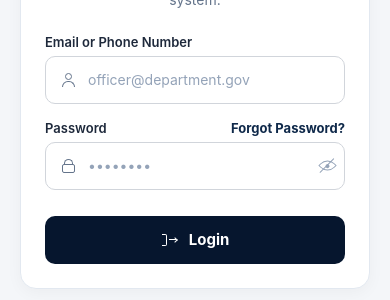
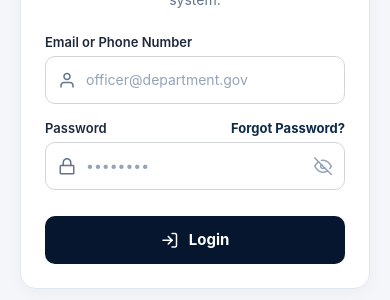
Before and after one commit to AmmanRaikarsOrg/PoliceApp, a React Native app: screen /Auth in a window 390 px wide. Shown: the part 338-638 px from the top of the page. Built offline with nearby package versions, Linux system fonts and the light colour scheme.

Commit message:
feat: add LoginScreen component and configure vector-icons path in tsconfig

```diff
--- a/src/screens/LoginScreen.tsx
+++ b/src/screens/LoginScreen.tsx
@@ -12,6 +12,7 @@ import {
 } from "react-native";
 import { SafeAreaView } from "react-native-safe-area-context";
 import { StatusBar } from "expo-status-bar";
+import { Feather } from "@expo/vector-icons";
 
 export type LoginScreenProps = {
   onLoginSuccess?: () => void;
@@ -19,58 +20,15 @@ export type LoginScreenProps = {
   navigation?: any;
 };
 
-// --- Custom Icon Components ---
-
 function ShieldBadge() {
   return (
-    <View style={iconStyles.badgeContainer}>
-      <View style={iconStyles.shieldOuter}>
-        <Text style={iconStyles.shieldStar}>★</Text>
+    <View style={styles.badgeContainer}>
+      <View style={styles.shieldOuter}>
+        <Text style={styles.shieldStar}>★</Text>
       </View>
     </View>
   );
 }
-
-function UserIcon() {
-  return (
-    <View style={iconStyles.iconWrapper}>
-      <View style={iconStyles.userHead} />
-      <View style={iconStyles.userBody} />
-    </View>
-  );
-}
-
-function LockIcon() {
-  return (
-    <View style={iconStyles.iconWrapper}>
-      <View style={iconStyles.lockShackle} />
-      <View style={iconStyles.lockBody} />
-    </View>
-  );
-}
-
-function EyeIcon({ visible }: { visible: boolean }) {
-  return (
-    <View style={iconStyles.eyeWrapper}>
-      <View style={[iconStyles.eyeOval, visible && iconStyles.eyeOvalVisible]}>
-        <View style={[iconStyles.eyePupil, visible && iconStyles.eyePupilVisible]} />
-      </View>
-      {!visible && <View style={iconStyles.eyeSlash} />}
-    </View>
-  );
-}
-
-function LoginIcon() {
-  return (
-    <View style={iconStyles.loginIconContainer}>
-      <View style={iconStyles.loginDoor} />
-      <View style={iconStyles.loginArrowLine} />
-      <View style={iconStyles.loginArrowHead} />
-    </View>
-  );
-}
-
-// --- Main LoginScreen Component ---
 
 export function LoginScreen({
   onLoginSuccess,
@@ -82,7 +40,6 @@ export function LoginScreen({
   const [isPasswordVisible, setIsPasswordVisible] = useState(false);
 
   const handleLogin = () => {
-    // Backend authentication not implemented yet per specification
     if (onLoginSuccess) {
       onLoginSuccess();
     } else if (navigation && typeof navigation.replace === "function") {
@@ -129,7 +86,12 @@ export function LoginScreen({
             <View style={styles.fieldContainer}>
               <Text style={styles.label}>Email or Phone Number</Text>
               <View style={styles.inputWrapper}>
-                <UserIcon />
+                <Feather
+                  name="user"
+                  size={18}
+                  color="#64748B"
+                  style={styles.inputIcon}
+                />
                 <TextInput
                   style={styles.input}
                   placeholder="officer@department.gov"
@@ -156,7 +118,12 @@ export function LoginScreen({
                 </Pressable>
               </View>
               <View style={styles.inputWrapper}>
-                <LockIcon />
+                <Feather
+                  name="lock"
+                  size={18}
+                  color="#64748B"
+                  style={styles.inputIcon}
+                />
                 <TextInput
                   style={styles.input}
                   placeholder="••••••••"
@@ -176,7 +143,11 @@ export function LoginScreen({
                   }
                   style={styles.eyeButton}
                 >
-                  <EyeIcon visible={isPasswordVisible} />
+                  <Feather
+                    name={isPasswordVisible ? "eye" : "eye-off"}
+                    size={18}
+                    color={isPasswordVisible ? "#0F294A" : "#94A3B8"}
+                  />
                 </Pressable>
               </View>
             </View>
@@ -190,7 +161,12 @@ export function LoginScreen({
               onPress={handleLogin}
               accessibilityRole="button"
             >
-              <LoginIcon />
+              <Feather
+                name="log-in"
+                size={18}
+                color="#FFFFFF"
+                style={styles.loginIcon}
+              />
               <Text style={styles.loginButtonText}>Login</Text>
             </Pressable>
           </View>
@@ -243,6 +219,34 @@ const styles = StyleSheet.create({
     shadowRadius: 16,
     elevation: 2,
   },
+  badgeContainer: {
+    width: 64,
+    height: 64,
+    borderRadius: 32,
+    backgroundColor: "#ECEFF4",
+    alignItems: "center",
+    justifyContent: "center",
+    alignSelf: "center",
+    marginBottom: 16,
+  },
+  shieldOuter: {
+    width: 28,
+    height: 30,
+    backgroundColor: "#06162E",
+    borderTopLeftRadius: 5,
+    borderTopRightRadius: 5,
+    borderBottomLeftRadius: 15,
+    borderBottomRightRadius: 15,
+    alignItems: "center",
+    justifyContent: "center",
+  },
+  shieldStar: {
+    color: "#FFFFFF",
+    fontSize: 12,
+    lineHeight: 13,
+    fontWeight: "bold",
+    textAlign: "center",
+  },
   heading: {
     fontSize: 26,
     fontWeight: "700",
@@ -294,6 +298,9 @@ const styles = StyleSheet.create({
     paddingHorizontal: 12,
     backgroundColor: "#FFFFFF",
   },
+  inputIcon: {
+    marginRight: 10,
+  },
   input: {
     flex: 1,
     fontSize: 14,
@@ -319,6 +326,9 @@ const styles = StyleSheet.create({
   buttonPressed: {
     opacity: 0.88,
   },
+  loginIcon: {
+    marginRight: 4,
+  },
   loginButtonText: {
     fontSize: 15,
     fontWeight: "700",
@@ -342,148 +352,3 @@ const styles = StyleSheet.create({
     marginTop: 2,
   },
 });
-
-const iconStyles = StyleSheet.create({
-  badgeContainer: {
-    width: 64,
-    height: 64,
-    borderRadius: 32,
-    backgroundColor: "#ECEFF4",
-    alignItems: "center",
-    justifyContent: "center",
-    alignSelf: "center",
-    marginBottom: 16,
-  },
-  shieldOuter: {
-    width: 28,
-    height: 30,
-    backgroundColor: "#06162E",
-    borderTopLeftRadius: 5,
-    borderTopRightRadius: 5,
-    borderBottomLeftRadius: 15,
-    borderBottomRightRadius: 15,
-    alignItems: "center",
-    justifyContent: "center",
-  },
-  shieldStar: {
-    color: "#FFFFFF",
-    fontSize: 12,
-    lineHeight: 13,
-    fontWeight: "bold",
-    textAlign: "center",
-  },
-  iconWrapper: {
-    width: 20,
-    height: 20,
-    alignItems: "center",
-    justifyContent: "center",
-    marginRight: 10,
-  },
-  userHead: {
-    width: 7,
-    height: 7,
-    borderRadius: 3.5,
-    borderWidth: 1.6,
-    borderColor: "#64748B",
-  },
-  userBody: {
-    width: 13,
-    height: 6,
-    borderTopLeftRadius: 6.5,
-    borderTopRightRadius: 6.5,
-    borderWidth: 1.6,
-    borderColor: "#64748B",
-    borderBottomWidth: 0,
-    marginTop: 1,
-  },
-  lockShackle: {
-    width: 9,
-    height: 6,
-    borderTopLeftRadius: 4.5,
-    borderTopRightRadius: 4.5,
-    borderWidth: 1.6,
-    borderColor: "#64748B",
-    borderBottomWidth: 0,
-    marginBottom: -1,
-  },
-  lockBody: {
-    width: 13,
-    height: 9,
-    borderRadius: 2,
-    borderWidth: 1.6,
-    borderColor: "#64748B",
-  },
-  loginIconContainer: {
-    width: 18,
-    height: 18,
-    flexDirection: "row",
-    alignItems: "center",
-    justifyContent: "center",
-    marginRight: 4,
-  },
-  loginDoor: {
-    height: 12,
-    width: 5,
-    borderRightWidth: 1.8,
-    borderTopWidth: 1.8,
-    borderBottomWidth: 1.8,
-    borderColor: "#FFFFFF",
-    borderTopRightRadius: 2,
-    borderBottomRightRadius: 2,
-  },
-  loginArrowLine: {
-    width: 7,
-    height: 1.8,
-    backgroundColor: "#FFFFFF",
-    marginLeft: 2,
-  },
-  loginArrowHead: {
-    width: 4,
-    height: 4,
-    borderTopWidth: 1.8,
-    borderRightWidth: 1.8,
-    borderColor: "#FFFFFF",
-    transform: [{ rotate: "45deg" }],
-    marginLeft: -3,
-  },
-  eyeWrapper: {
-    width: 22,
-    height: 22,
-    alignItems: "center",
-    justifyContent: "center",
-    position: "relative",
-  },
-  eyeOval: {
-    width: 13,
-    height: 13,
-    borderTopLeftRadius: 10,
-    borderBottomRightRadius: 10,
-    borderTopRightRadius: 0,
-    borderBottomLeftRadius: 0,
-    borderWidth: 1.4,
-    borderColor: "#94A3B8",
-    transform: [{ rotate: "45deg" }],
-    alignItems: "center",
-    justifyContent: "center",
-  },
-  eyeOvalVisible: {
-    borderColor: "#0F294A",
-  },
-  eyePupil: {
-    width: 4,
-    height: 4,
-    borderRadius: 2,
-    backgroundColor: "#94A3B8",
-  },
-  eyePupilVisible: {
-    backgroundColor: "#0F294A",
-  },
-  eyeSlash: {
-    width: 20,
-    height: 1.4,
-    backgroundColor: "#94A3B8",
-    borderRadius: 1,
-    position: "absolute",
-    transform: [{ rotate: "-45deg" }],
-  },
-});
--- a/tsconfig.json
+++ b/tsconfig.json
@@ -6,6 +6,9 @@
     "paths": {
       "@/*": [
         "./src/*"
+      ],
+      "@expo/vector-icons": [
+        "./node_modules/expo/node_modules/@expo/vector-icons"
       ]
     }
   },
```
